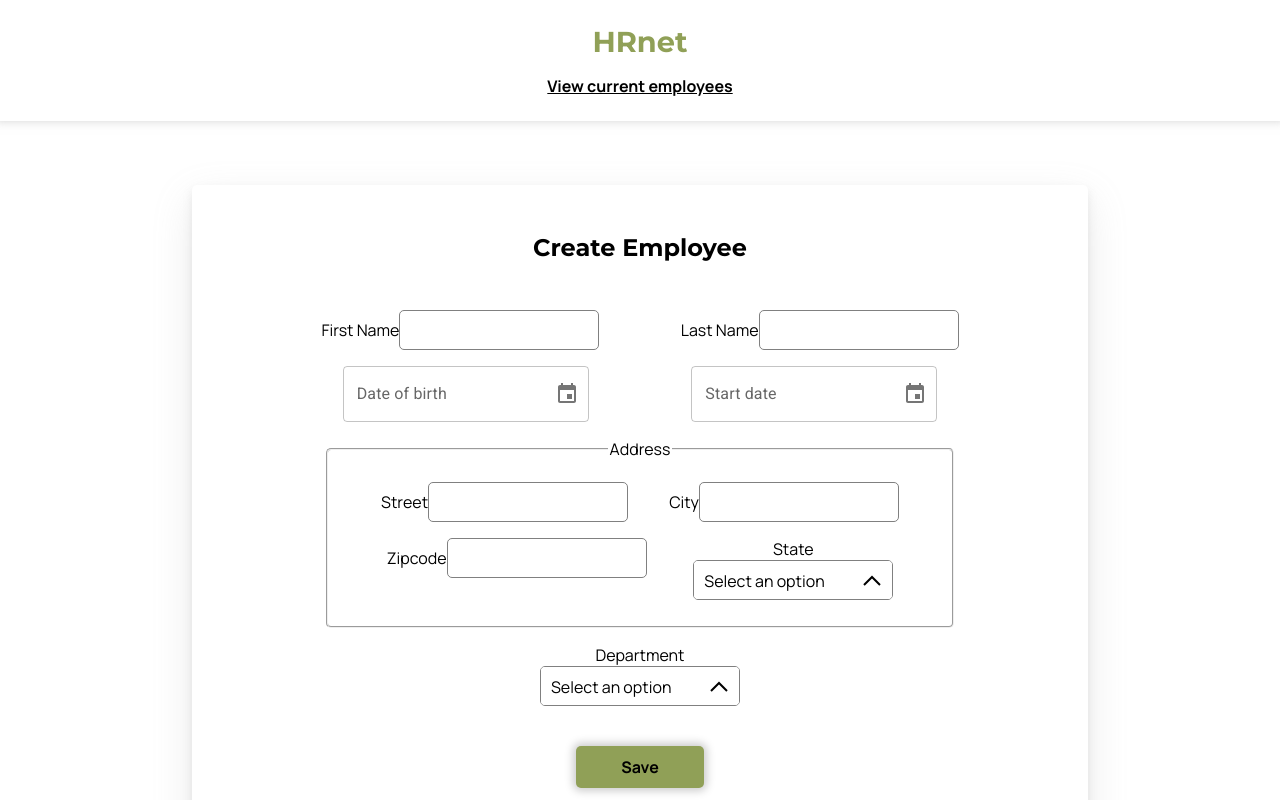
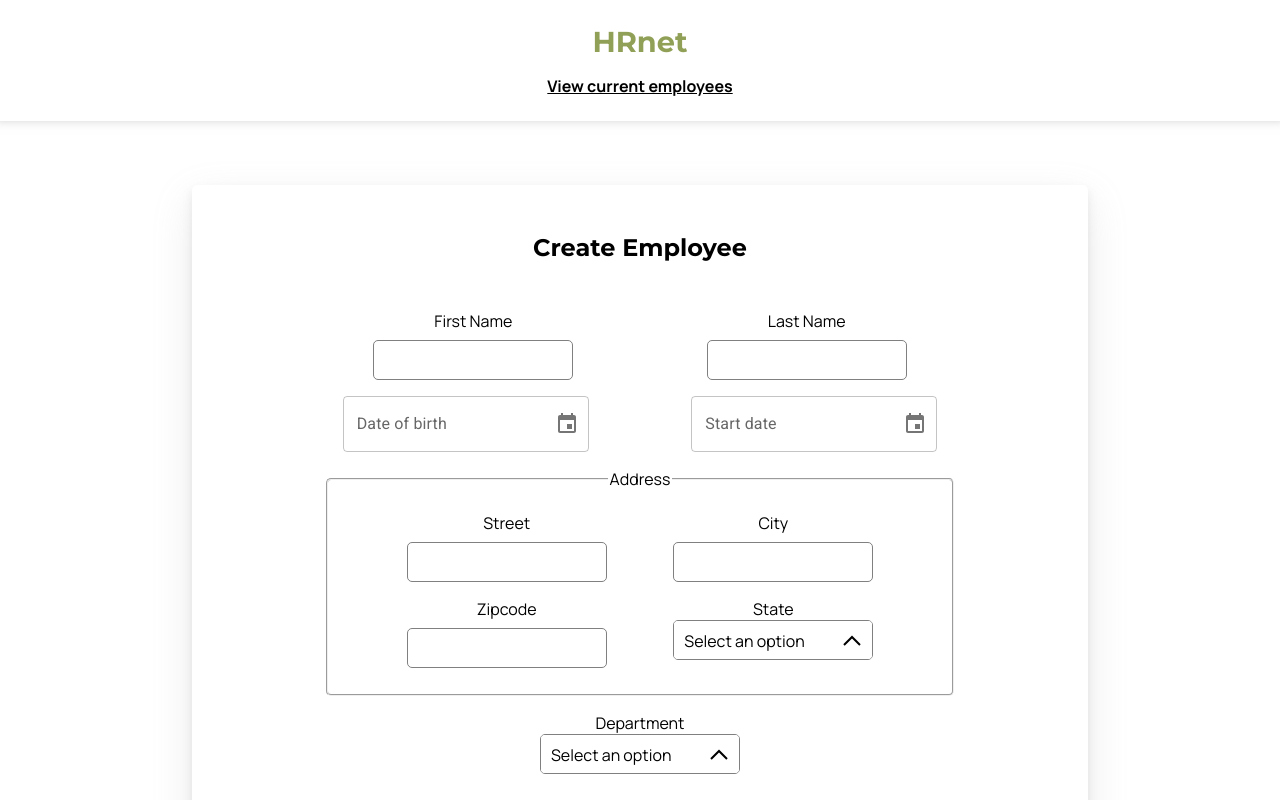
Before and after one commit to Zlastaneur/WealthHealth, a React (Create React App) app: page / in a window 1280 px wide. Shown: the top 800 px of the page. Built offline with nearby package versions, Linux system fonts and the light colour scheme.

Commit message:
✨ Working modal componant from NPM

```diff
--- a/package.json
+++ b/package.json
@@ -21,6 +21,7 @@
     "react-redux": "^9.2.0",
     "react-router": "^7.6.0",
     "react-scripts": "5.0.1",
+    "wealth-health-react-popup": "^1.0.4",
     "web-vitals": "^2.1.4"
   },
   "scripts": {
--- a/src/pages/form.js
+++ b/src/pages/form.js
@@ -5,8 +5,8 @@ import { AdapterDayjs } from '@mui/x-date-pickers/AdapterDayjs'
 import { LocalizationProvider } from '@mui/x-date-pickers/LocalizationProvider'
 import { DatePicker } from '@mui/x-date-pickers/DatePicker'
 import DropdownSelector from "../components/dropdownSelector"
-//import Modal from "@stanlito/react-popup-modal"
-//import "@stanlito/react-popup-modal/dist/react-popup-modal.css"
+import Modal from "wealth-health-react-popup"
+import 'wealth-health-react-popup/dist/modal.css'
 import states from "../data/states.json"
 import departments from "../data/departments.json"
 import { useDispatch } from "react-redux"
@@ -80,11 +80,10 @@ function Form() {
 
 			<section className="form">
 				{showModal && <Modal message="Employee Created !" />}
-				{/*showModal && <div>Employee Created ! <button onClick={() => {setShowModal(false);}}>Fermer</button></div>*/}
 				<h2 className="title">Create Employee</h2>
 				<form>
 					<div className="input-wrapper">
-						<span>
+						<span className="span">
 							<label htmlFor="firstName">First Name</label>
 							<input
 								name="firstName"
@@ -94,7 +93,7 @@ function Form() {
 								onChange={(e) => setFormData({ ...formData, firstName: e.target.value })}
 							/>
 						</span>
-						<span>
+						<span className="span">
 							<label htmlFor="lastName">Last Name</label>
 							<input
 								name="lastName"
@@ -128,7 +127,7 @@ function Form() {
 					<fieldset className="address">
 						<legend>Address</legend>
 						<div className="input-wrapper">
-							<span>
+							<span className="span">
 								<label htmlFor="street">Street</label>
 								<input
 									name="street"
@@ -138,7 +137,7 @@ function Form() {
 									onChange={(e) => setFormData({ ...formData, street: e.target.value })}
 								/>
 							</span>
-							<span>
+							<span className="span">
 								<label htmlFor="city">City</label>
 								<input
 									name="city"
@@ -150,7 +149,7 @@ function Form() {
 							</span>
 						</div>
 						<div className="input-wrapper">
-							<span>
+							<span className="span">
 								<label htmlFor="zipcode">Zipcode</label>
 								<input
 									name="zipcode"
--- a/src/pages/form.scss
+++ b/src/pages/form.scss
@@ -19,6 +19,12 @@
 
 		label {
 			margin-bottom: 0.5rem;
+		}
+
+		.span {
+			display: flex;
+			flex-flow: column nowrap;
+			align-items: center;
 		}
 
 		input,
```
Also changed, not shown: src/setupTests.js (deleted, +0 -5 lines), 2 other files (tests, documents, lock files or other folders).
